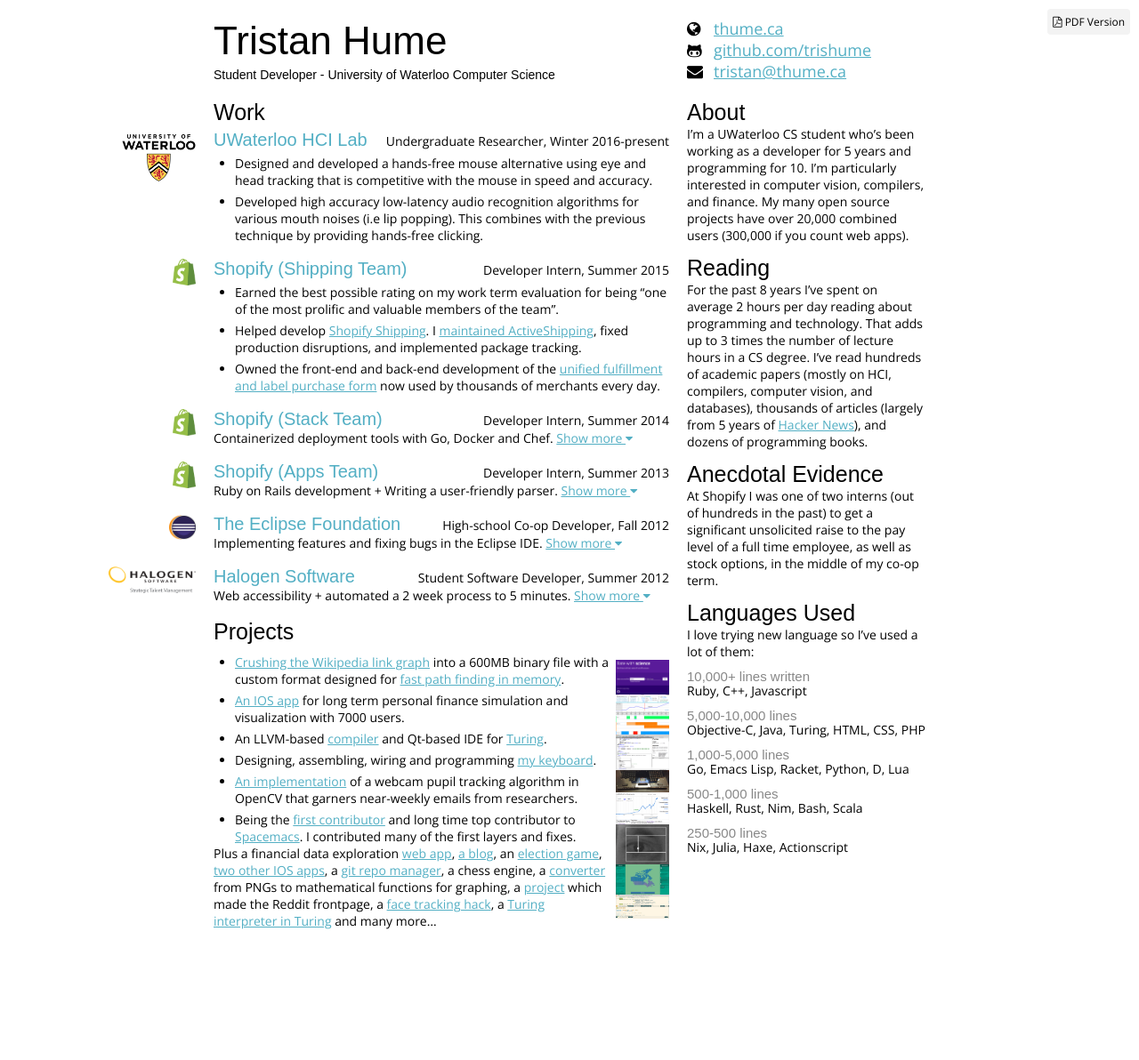
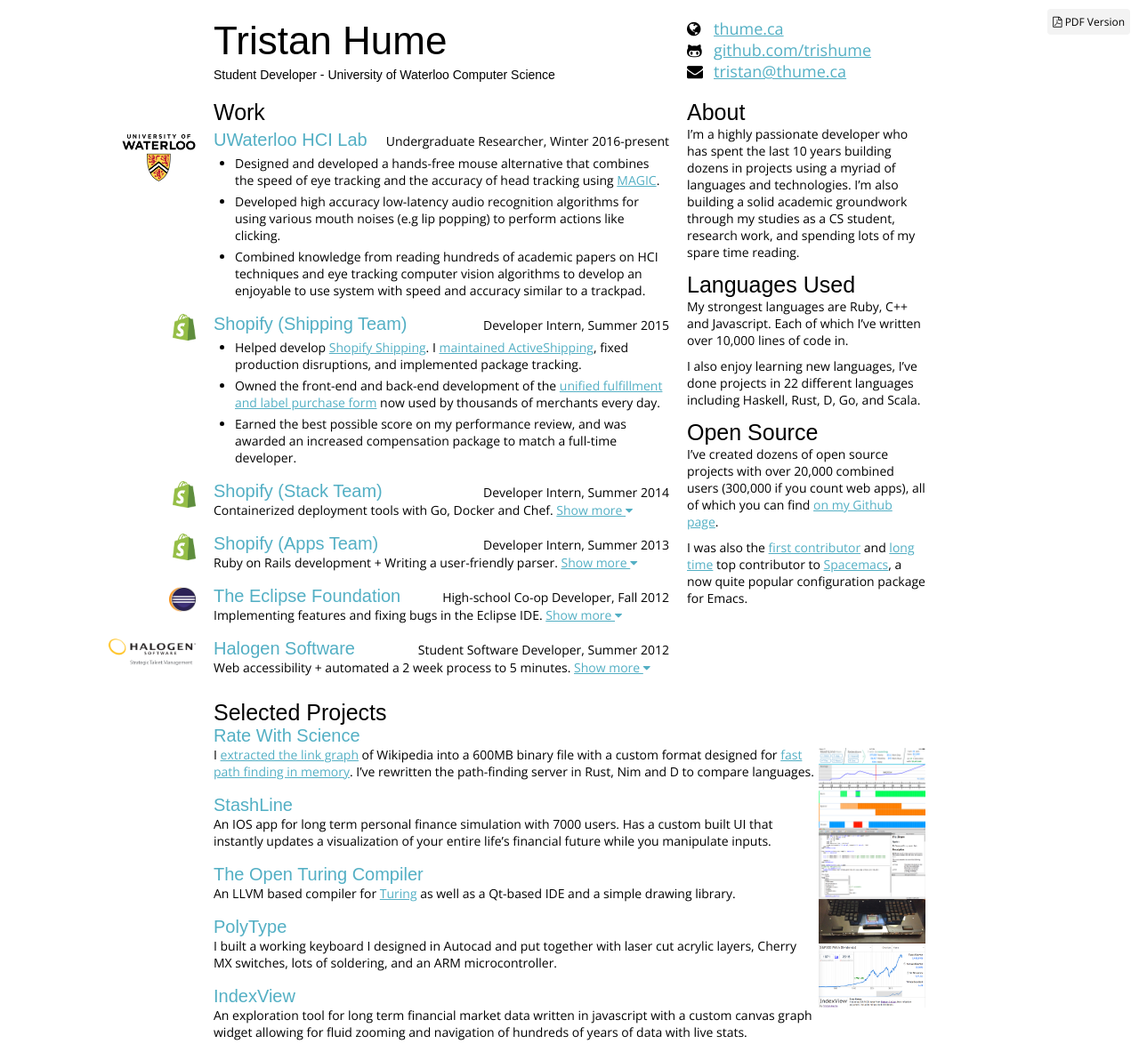
Before and after one commit to trishume/resume, a Jekyll site: the page built from onepage.html, in a window 1280 px wide. Shown: the whole page at 89% size. Built offline with Jekyll 4.4.1, drawn with Linux system fonts in a browser that asks for light colours; nearby versions of some CDN libraries; some web fonts are replaced; before the commit the page ends 1067 px from its top, so only the background shows below that.

Commit message:
Massive overhaul thanks to comments from a friend

```diff
--- a/_data/resume.yml
+++ b/_data/resume.yml
@@ -7,8 +7,9 @@
     image-height: 60
     image-no-pop: true
     desc: |
-      - Designed and developed a hands-free mouse alternative using eye and head tracking that is competitive with the mouse in speed and accuracy.
-      - Developed high accuracy low-latency audio recognition algorithms for various mouth noises (i.e lip popping). This combines with the previous technique by providing hands-free clicking.
+      - Designed and developed a hands-free mouse alternative that combines the speed of eye tracking and the accuracy of head tracking using [MAGIC](http://www.shuminzhai.com/papers/magic/magic.pdf).
+      - Developed high accuracy low-latency audio recognition algorithms for using various mouth noises (e.g lip popping) to perform actions like clicking.
+      - Combined knowledge from reading hundreds of academic papers on HCI techniques and eye tracking computer vision algorithms to develop an enjoyable to use system with speed and accuracy similar to a trackpad.
   - name: Shopify
     modifier: Shipping Team
     link: https://www.shopify.com/
@@ -17,9 +18,9 @@
     image: shopify.png
     image-no-pop: true
     desc: |
-      - Earned the best possible rating on my work term evaluation for being "one of the most prolific and valuable members of the team".
       - Helped develop <a href="https://www.shopify.com/blog/54177669-now-you-can-print-usps-shipping-labels-in-shopify-saving-you-time-and-money">Shopify Shipping</a>. I <a href="https://github.com/Shopify/active_shipping/graphs/contributors">maintained ActiveShipping</a>, fixed production disruptions, and implemented package tracking.
       - Owned the front-end and back-end development of the <a href="https://www.shopify.com/blog/54177669-now-you-can-print-usps-shipping-labels-in-shopify-saving-you-time-and-money">unified fulfillment and label purchase form</a> now used by thousands of merchants every day.
+      - Earned the best possible score on my performance review, and was awarded an increased compensation package to match a full-time developer.
   - name: Shopify
     modifier: Stack Team
     link: https://www.shopify.com/
@@ -68,35 +69,35 @@
     image: rws.png
     image-height: 70
     desc: |
-      I [extracted the link graph](https://github.com/trishume/wikicrush) of Wikipedia into a dense binary format that fits in memory enabling fast breadth first searching. Data processing done in Ruby, and I've rewritten the path-finding server in Rust, Nim and D to compare the languages.
+      I [extracted the link graph](https://github.com/trishume/wikicrush) of Wikipedia into a 600MB binary file with a custom format designed for [fast path finding in memory](https://github.com/trishume/ratewithscience). I've rewritten the path-finding server in Rust, Nim and D to compare languages.
   - name: StashLine
     link: http://thume.ca/stashline/
     title: Personal finance app
     image: stashline.png
     image-height: 70
     desc: |
-      An IOS app for long term personal finance simulation and visualization with 7000 users.
+      An IOS app for long term personal finance simulation with 7000 users. Has a custom built UI that instantly updates a visualization of your entire life's financial future while you manipulate inputs.
   - name: The Open Turing Compiler
     title: LLVM front-end, IDE and library
     link: https://github.com/trishume/OpenTuringCompiler
     image: openturing.png
     image-height: 70
     desc: |
-      An LLVM based compiler for [Turing](https://en.wikipedia.org/wiki/Turing_(programming_language)) as well as a Qt-based IDE and a OpenGL based simple drawing library.
+      An LLVM based compiler for [Turing](https://en.wikipedia.org/wiki/Turing_(programming_language)) as well as a Qt-based IDE and a simple drawing library.
   - name: PolyType
     link: http://thume.ca/2014/09/08/creating-a-keyboard-1-hardware/
     title: Designed & built a keyboard
     image: polytype.jpg
     image-height: 60
     desc: |
-      I built a working keyboard I designed in Autocad and put together with laser cut acrylic layers, Cherry MX switches and an ARM microcontroller.
+      I built a working keyboard I designed in Autocad and put together with laser cut acrylic layers, Cherry MX switches, lots of soldering, and an ARM microcontroller.
   - name: IndexView
     link: http://thume.ca/indexView/
     title: JS canvas visualization
     image: indexview.png
     image-height: 60
     desc: |
-      An exploration tool for long term financial market data written in javascript with a custom canvas graph widget.
+      An exploration tool for long term financial market data written in javascript with a custom canvas graph widget allowing for fluid zooming and navigation of hundreds of years of data with live stats.
   - name: EyeLike
     link: https://github.com/trishume/eyeLike
     title: OpenCV pupil tracking implementation
--- a/_data/sidebar.yml
+++ b/_data/sidebar.yml
@@ -1,36 +1,22 @@
-main:
+main: &mainlist
   - &about
     title: About
     content: |
-      I'm a UWaterloo CS student who's been working as a developer for 5 years and programming for 10. I'm particularly interested in computer vision, compilers, and finance. My many open source projects have over 20,000 combined users (300,000 if you count web apps).
-  - &reading
-    title: Reading
-    content: |
-      For the past 8 years I've spent on average 2 hours per day reading about programming and technology. That adds up to 3 times the number of lecture hours in a CS degree.
-      I've read hundreds of academic papers (mostly on HCI, compilers, computer vision, and databases), thousands of articles (largely from 5 years of [Hacker News](https://news.ycombinator.com/)), and dozens of programming books.
-  - &anecdote
-    title: Anecdotal Evidence
-    content: |
-      At Shopify I was one of two interns (out of hundreds in the past) to get a significant unsolicited raise to the pay level of a full time employee, as well as stock options, in the middle of my co-op term.
+      I’m a highly passionate developer who has spent the last 10 years building dozens in projects using a myriad of languages and technologies. I’m also building a solid academic groundwork through my studies as a CS student, research work, and spending lots of my spare time reading.
   - &languages
     title: Languages Used
     content: |
-      I love trying new language so I've used a lot of them:
+      My strongest languages are Ruby, C++ and Javascript.
+      Each of which I've written over 10,000 lines of code in.
 
-      ##### 10,000+ lines written
-      Ruby, C++, Javascript
+      I also enjoy learning new languages, I've done projects in 22
+      different languages including Haskell, Rust, D, Go, and Scala.
+  - &opensource
+    title: Open Source
+    content: |
+      I've created dozens of open source projects with over 20,000 combined users (300,000 if you count web apps), all of which you can find [on my Github page](//github.com/trishume).
 
-      ##### 5,000-10,000 lines
-      Objective-C, Java, Turing, HTML, CSS, PHP
-
-      ##### 1,000-5,000 lines
-      Go, Emacs Lisp, Racket, Python, D, Lua
-
-      ##### 500-1,000 lines
-      Haskell, Rust, Nim, Bash, Scala
-
-      ##### 250-500 lines
-      Nix, Julia, Haxe, Actionscript
+      I was also the [first contributor](https://github.com/syl20bnr/spacemacs/blob/master/doc/DOCUMENTATION.org#first-times) and [long time](https://github.com/syl20bnr/spacemacs/commits?author=trishume&page=1) top contributor to [Spacemacs](https://github.com/syl20bnr/spacemacs), a now quite popular configuration package for Emacs.
 extra:
   - &skills
     title: Skills
@@ -50,16 +36,44 @@
       <img src="images/fullsize/indexview.png" height="30" />
       <img src="images/fullsize/electioneering.png" height="30" />
       <img src="images/fullsize/macranger.png" height="30" />
-pdf:
-  - *about
-  - *reading
+  - &languageslong
+    title: Languages Used
+    content: |
+      I love trying new language so I've used a lot of them:
+
+      ##### 10,000+ lines written
+      Ruby, C++, Javascript
+
+      ##### 5,000-10,000 lines
+      Objective-C, Java, Turing, HTML, CSS, PHP
+
+      ##### 1,000-5,000 lines
+      Go, Emacs Lisp, Racket, Python, D, Lua
+
+      ##### 500-1,000 lines
+      Haskell, Rust, Nim, Bash, Scala
+
+      ##### 250-500 lines
+      Nix, Julia, Haxe, Actionscript
+  - &reading
+    title: Reading
+    content: |
+      For the past 8 years I've spent on average 2 hours per day reading about programming and technology. That adds up to 3 times the number of lecture hours in a CS degree.
+      I've read hundreds of academic papers (mostly on HCI, compilers, computer vision, and databases), thousands of articles (largely from 5 years of [Hacker News](https://news.ycombinator.com/)), and dozens of programming books.
+  - &anecdote
+    title: Anecdotal Evidence
+    content: |
+      At Shopify I was one of two interns (out of hundreds in the past) to get a significant unsolicited raise to the pay level of a full time employee, as well as stock options, in the middle of my co-op term.
+pdf: *mainlist
+  # - *about
+  # - *reading
   # - *screenshots
-  - *anecdote
-  - *languages
-onepage:
-  - *about
-  - *reading
+  # - *anecdote
+  # - *languages
+onepage: *mainlist
+  # - *about
+  # - *reading
   # - *screenshots
-  - *anecdote
-  - *languages
+  # - *anecdote
+  # - *languages
   # - *moreproj
--- /dev/null
+++ b/_includes/plainsection.html
@@ -0,0 +1,10 @@
+{% for item in sectioncontent %}
+<div class="item">
+  <div class="item-header">
+    <h3><a href="{{ item.link }}">{{ item.name }}</a></h3>
+  </div>
+  <div class="item-body">
+    {{ item.desc | markdownify }}
+  </div>
+</div>
+{% endfor %}
--- a/onepage.html
+++ b/onepage.html
@@ -1,6 +1,7 @@
 ---
 layout: "default"
 ---
+{% assign firstprojects = 5 %}
 <div class="container">
   {% assign sidebar = site.data.sidebar.onepage %}
   {% include sidebar.html %}
@@ -10,18 +11,19 @@
         {% include section.html %}
       {% endif %}
     {% endfor %}
-    <h2>Projects</h2>
-    <div class="item right-image-item">
-      <div class="item-body">
-        {{ site.data.misc.projblurb | markdownify }}
-      </div>
-      <div class="right-image">
-        {% assign projects = site.data.resume["Projects"] | slice: 0, 8 %}
-        {% for item in projects %}
-          <a href="{{ item.link }}"><img src="images/fullsize/{{ item.image }}" width="60" /></a>
-          <br>
-        {% endfor %}
-      </div>
-    </div>
   </div>
 </div>
+<div class="container right-image-item">
+  <div class="main">
+    <h2 style="margin: 0px;">Selected Projects</h2>
+    {% assign imagewidth = 80 %}
+    {% assign sectioncontent = site.data.resume['Projects'] | slice: 0, firstprojects %}
+    {% include plainsection.html %}
+  </div>
+  <div class="right-image">
+    <img src="images/fullsize/stashline.png" width="120" /><br>
+    <img src="images/fullsize/openturing.png" width="120" /><br>
+    <img src="images/fullsize/polytype.jpg" width="120" /><br>
+    <img src="images/fullsize/indexview.png" width="120" /><br>
+  </div>
+</div>
--- a/style.scss
+++ b/style.scss
@@ -77,6 +77,10 @@
 
 .right-image {
   padding-left: 5px;
+  -webkit-box-ordinal-group: 3;
+  -webkit-order: 2;
+      -ms-flex-order: 2;
+          order: 2;
 }
 
 .sidebar div:first-child h2 {
```
Also changed, not shown: 1 other file.
